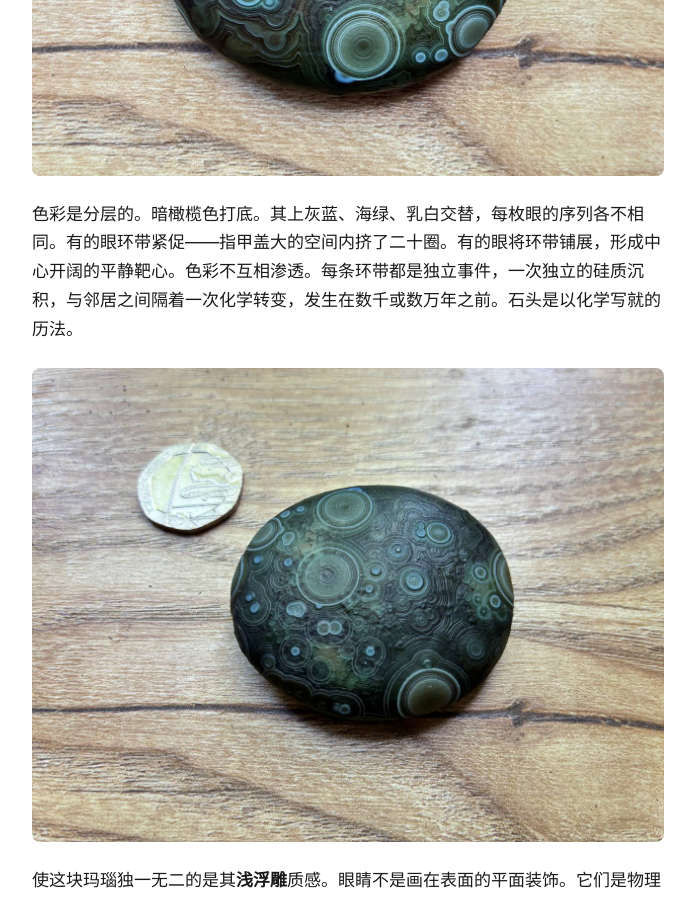
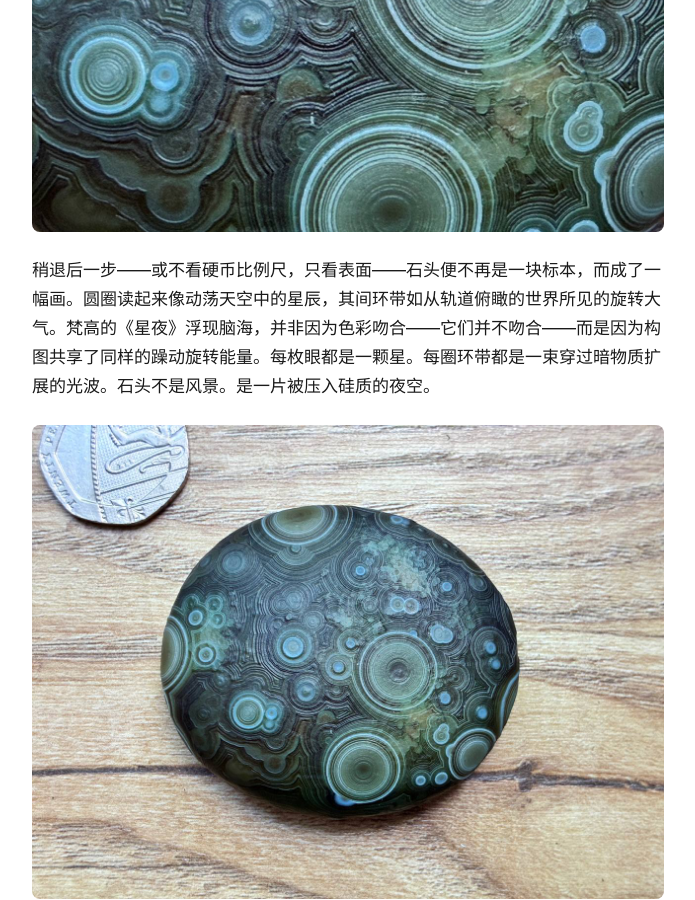
Before and after one commit to vfxowlsyvh/vfxowlsyvh.github.io, a Jekyll site: the page built from _posts/2026-05-22-gobi-eye-agate-alien-fingerprint-zh.md, in a window 1280 px wide and 900 px high, scrolled down 1977 px. Shown: the whole window, without its empty margins (292-987 px from the left). Built offline with Jekyll 4.4.1, drawn with Linux system fonts in a browser that asks for light colours.

Commit message:
Add Starry Night macro photo to Alien's Fingerprint article (EN/ZH)

```diff
--- a/_posts/2026-05-22-gobi-eye-agate-alien-fingerprint-zh.md
+++ b/_posts/2026-05-22-gobi-eye-agate-alien-fingerprint-zh.md
@@ -14,6 +14,10 @@ lang: zh
 
 表面携带多重尺度。最大尺度上，有五六枚主眼——同心靶心，中心隆起如低圆穹。主眼之间，较小的眼三五成簇，每枚自有环带。再填补空隙的，是针尖大小的眼——数以百计，直径不足一毫米，却仍是正圆，仍有环带，仍可辨认。这块石上最细的圈比人类指纹的脊线更细。而与指纹不同的是，这些圈服从几何。它们如被一百个点同时扰动的池塘涟漪，扩展、交叠、互锁。
 
+![高倍微距下的戈壁眼玛瑙表面，如梵高星夜](/assets/images/gobi-alien-6.jpg)
+
+稍退后一步——或不看硬币比例尺，只看表面——石头便不再是一块标本，而成了一幅画。圆圈读起来像动荡天空中的星辰，其间环带如从轨道俯瞰的世界所见的旋转大气。梵高的《星夜》浮现脑海，并非因为色彩吻合——它们并不吻合——而是因为构图共享了同样的躁动旋转能量。每枚眼都是一颗星。每圈环带都是一束穿过暗物质扩展的光波。石头不是风景。是一片被压入硅质的夜空。
+
 ![俯视展示密集同心眼纹覆盖玛瑙表面](/assets/images/gobi-alien-3.jpg)
 
 色彩是分层的。暗橄榄色打底。其上灰蓝、海绿、乳白交替，每枚眼的序列各不相同。有的眼环带紧促——指甲盖大的空间内挤了二十圈。有的眼将环带铺展，形成中心开阔的平静靶心。色彩不互相渗透。每条环带都是独立事件，一次独立的硅质沉积，与邻居之间隔着一次化学转变，发生在数千或数万年之前。石头是以化学写就的历法。
```
Also changed, not shown: _posts/2026-05-22-gobi-eye-agate-alien-fingerprint-en.md (+4 -0 lines), assets/images/gobi-alien-6.jpg (added).
